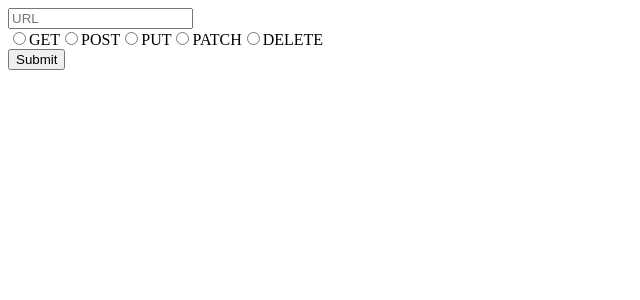
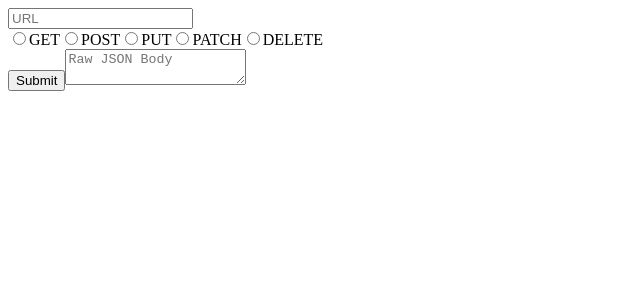
Before and after one commit to jillianlg/RESTy, a React app: page / in a window 1280 px wide. Shown: the top 300 px of the page, without its empty margins (0-640 px from the left). Built offline with nearby package versions, Linux system fonts and the light colour scheme.

Commit message:
adds textarea and body props

```diff
--- a/src/components/RequestForm/RequestForm.jsx
+++ b/src/components/RequestForm/RequestForm.jsx
@@ -1,13 +1,13 @@
 import React from 'react';
 import PropTypes from 'prop-types';
 
-const RequestForm = ({ url, method, onSubmit, onChange }) => {
+const RequestForm = ({ url, method, body, onSubmit, onChange }) => {
   return (
     <div>
       <form onSubmit={onSubmit}>
         <input type="text" name="url" placeholder="URL" value={url}
           onChange={onChange} />
-      </form>
+
         <div>
           {/* GET method */}
           <input type="radio" id="get" name="method" value="GET"
@@ -35,7 +35,14 @@ const RequestForm = ({ url, method, onSubmit, onChange }) => {
             onChange={onChange} />
           <label htmlFor="delete">DELETE</label>
         </div>
+
         <button>Submit</button>
+
+        <textarea placeholder="Raw JSON Body" name="body" value={body}
+          onChange={onChange}>
+        </textarea>
+
+      </form>
     </div>
 
   );
@@ -45,6 +52,7 @@ const RequestForm = ({ url, method, onSubmit, onChange }) => {
 RequestForm.propTypes = {
   url: PropTypes.string.isRequired,
   method: PropTypes.string.isRequired,
+  body: PropTypes.string.isRequired,
   onSubmit: PropTypes.func.isRequired,
   onChange: PropTypes.func.isRequired
 };
```
Lines whose indentation alone changed are shown as unchanged.
